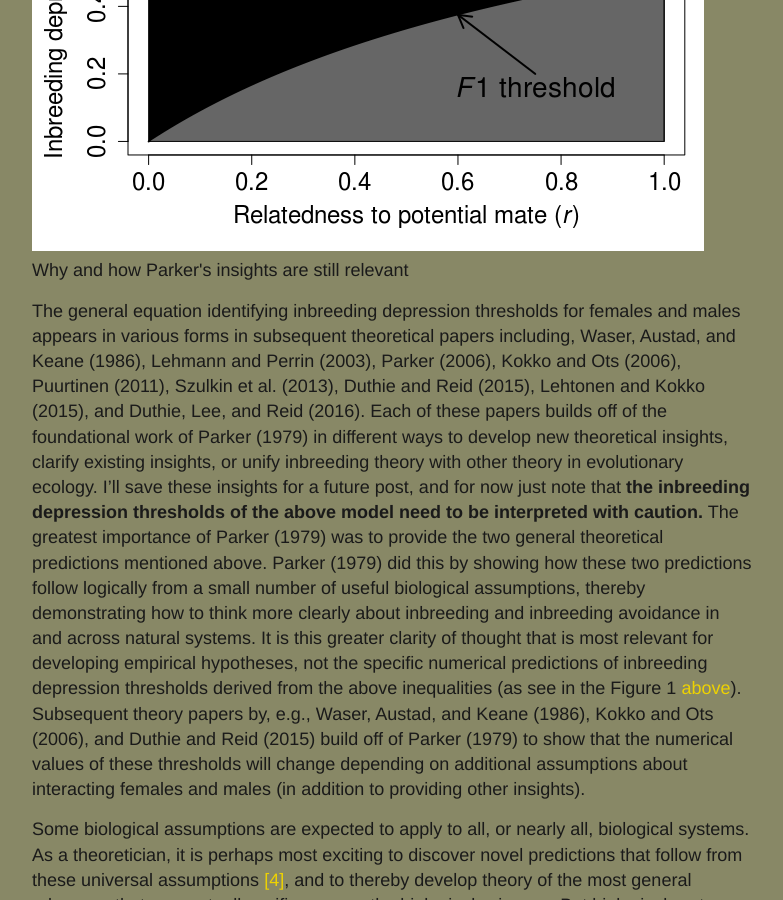
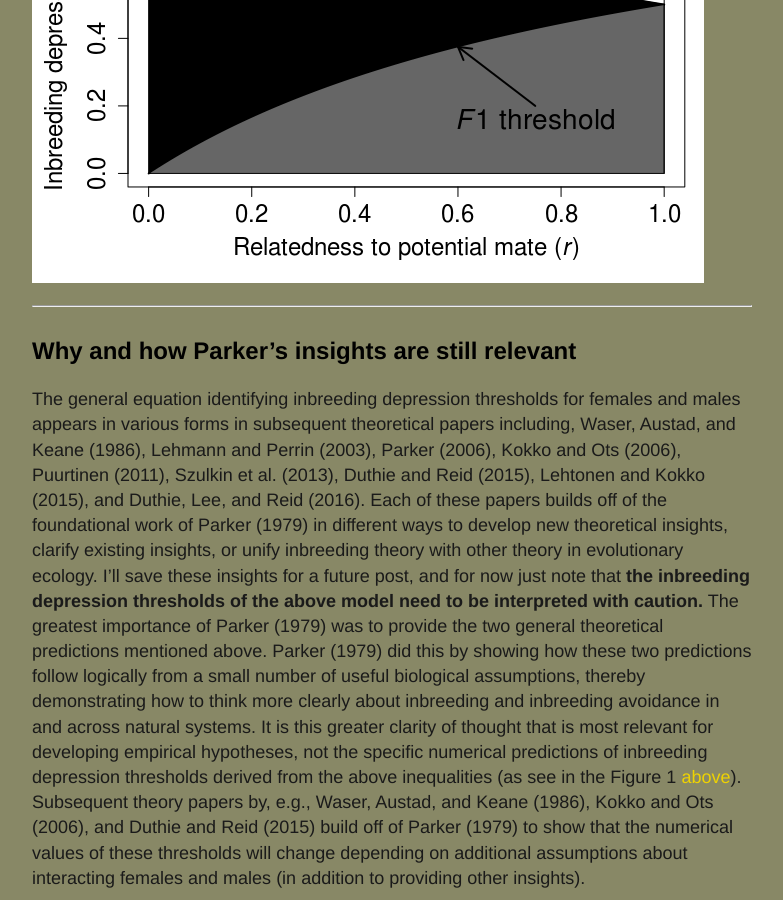
Before and after one commit to bradduthie/blog, a Jekyll site: the page built from _posts/2017-01-01-evolution-of-inbreeding.md, in a window 1280 px wide and 900 px high, scrolled down 5287 px. Shown: the whole window, without its empty margins (248-1031 px from the left). Built offline with Jekyll 4.4.1, drawn with Linux system fonts in a browser that asks for light colours; our own code applies the rules of GitHub Pages for plain Markdown files; comment, search, counter and statistics services are not loaded.

Commit message:
Correctly block off the Figure 1

```diff
--- a/_posts/2017-01-01-evolution-of-inbreeding.md
+++ b/_posts/2017-01-01-evolution-of-inbreeding.md
@@ -226,24 +226,25 @@
 females and males (as appears in Waser, Austad, and Keane 1986;
 Puurtinen 2011; Szulkin et al. 2013; Duthie and Reid 2015).
 
-<table>
-<colgroup>
-<col width="100%" />
-</colgroup>
-<thead>
-<tr class="header">
-<th align="left"><a name="fig1">Figure 1:</a> <em>Threshold inbreeding depression values below which inbreeding increases female and male inclusive fitness for different relatedness values, as recreated from Duthie and Reid (2015). The x-axis shows the relatedness (r) between two focal potential mates, and the y-axis shows the magnitude of inbreeding depression below which inbreeding is beneficial for each sex. The white shaded region shows where neither sex benefits by inbreeding, the black shaded region shows where only males benefit by inbreeding (sexual conflict), and the grey shaded region shows where both females and males benefit by inbreeding.</em></th>
-</tr>
-</thead>
-<tbody>
-<tr class="odd">
-<td align="left"><img src="https://raw.githubusercontent.com/bradduthie/blog/gh-pages/figures/inbreeding_thresholds.png?token=AFSziUkUep5ggdDVfOVLVa5LhPleFp3Kks5Ye92bwA%3D%3D" alt="Figure 1" /></td>
-</tr>
-<tr class="even">
-<td align="left">Why and how Parker's insights are still relevant</td>
-</tr>
-</tbody>
-</table>
+------------------------------------------------------------------------
+
+<a name="fig1">Figure 1:</a> *Threshold inbreeding depression values
+below which inbreeding increases female and male inclusive fitness for
+different relatedness values, as recreated from Duthie and Reid (2015).
+The x-axis shows the relatedness (r) between two focal potential mates,
+and the y-axis shows the magnitude of inbreeding depression below which
+inbreeding is beneficial for each sex. The white shaded region shows
+where neither sex benefits by inbreeding, the black shaded region shows
+where only males benefit by inbreeding (sexual conflict), and the grey
+shaded region shows where both females and males benefit by inbreeding.*
+
+![Figure
+1](https://raw.githubusercontent.com/bradduthie/blog/gh-pages/figures/inbreeding_thresholds.png?token=AFSziUkUep5ggdDVfOVLVa5LhPleFp3Kks5Ye92bwA%3D%3D)
+
+------------------------------------------------------------------------
+
+Why and how Parker's insights are still relevant
+------------------------------------------------
 
 The general equation identifying inbreeding depression thresholds for
 females and males appears in various forms in subsequent theoretical
--- a/_rmd/2017-01-01-evolution-of-inbreeding.Rmd
+++ b/_rmd/2017-01-01-evolution-of-inbreeding.Rmd
@@ -101,11 +101,13 @@
 
 We can plot this threshold $\delta$ over a range of $r$ values for both females and males [as appears in @Waser1986; @Puurtinen2011; @Szulkin2012; @Duthie2015a].
 
---------------------------------------------------------------------------------
+********************************************************************************
+
 <a name="fig1">Figure 1:</a> *Threshold inbreeding depression values below which inbreeding increases female and male inclusive fitness for different relatedness values, as recreated from Duthie and Reid (2015). The x-axis shows the relatedness (r) between two focal potential mates, and the y-axis shows the magnitude of inbreeding depression below which inbreeding is beneficial for each sex. The white shaded region shows where neither sex benefits by inbreeding, the black shaded region shows where only males benefit by inbreeding (sexual conflict), and the grey shaded region shows where both females and males benefit by inbreeding.*
---------------------------------------------------------------------------------
+
 ![Figure 1](https://raw.githubusercontent.com/bradduthie/blog/gh-pages/figures/inbreeding_thresholds.png?token=AFSziUkUep5ggdDVfOVLVa5LhPleFp3Kks5Ye92bwA%3D%3D)
 
+********************************************************************************
 
 
 Why and how Parker's insights are still relevant
```
